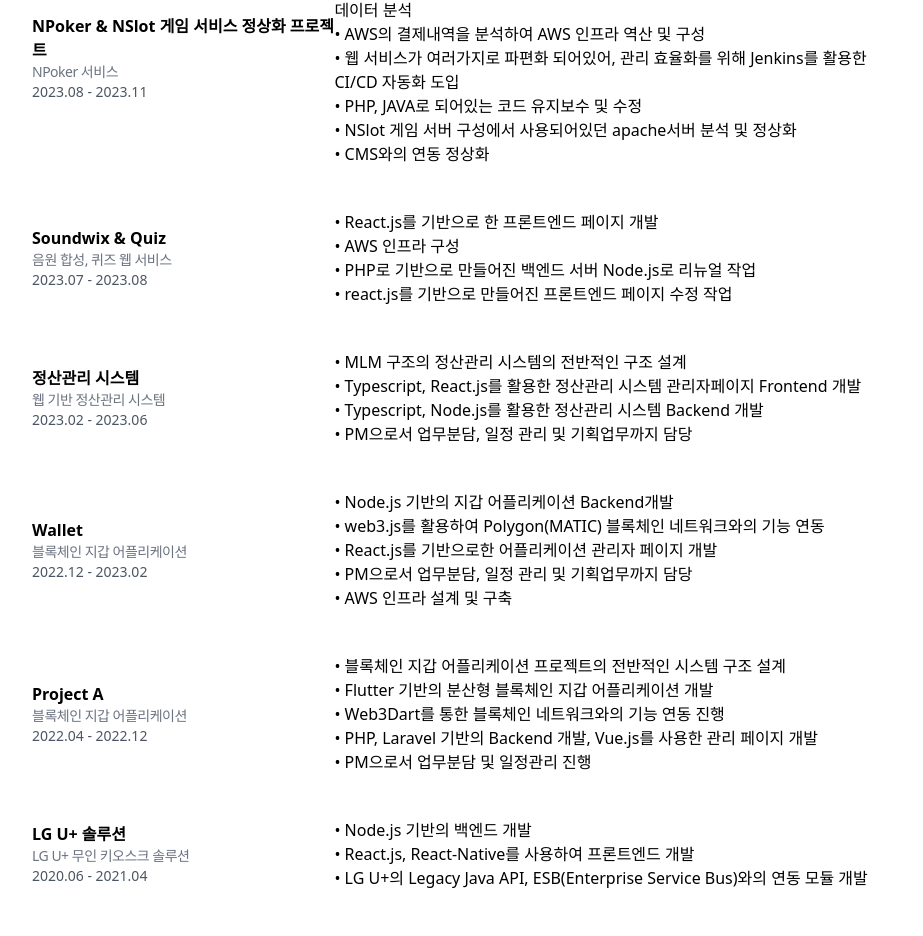
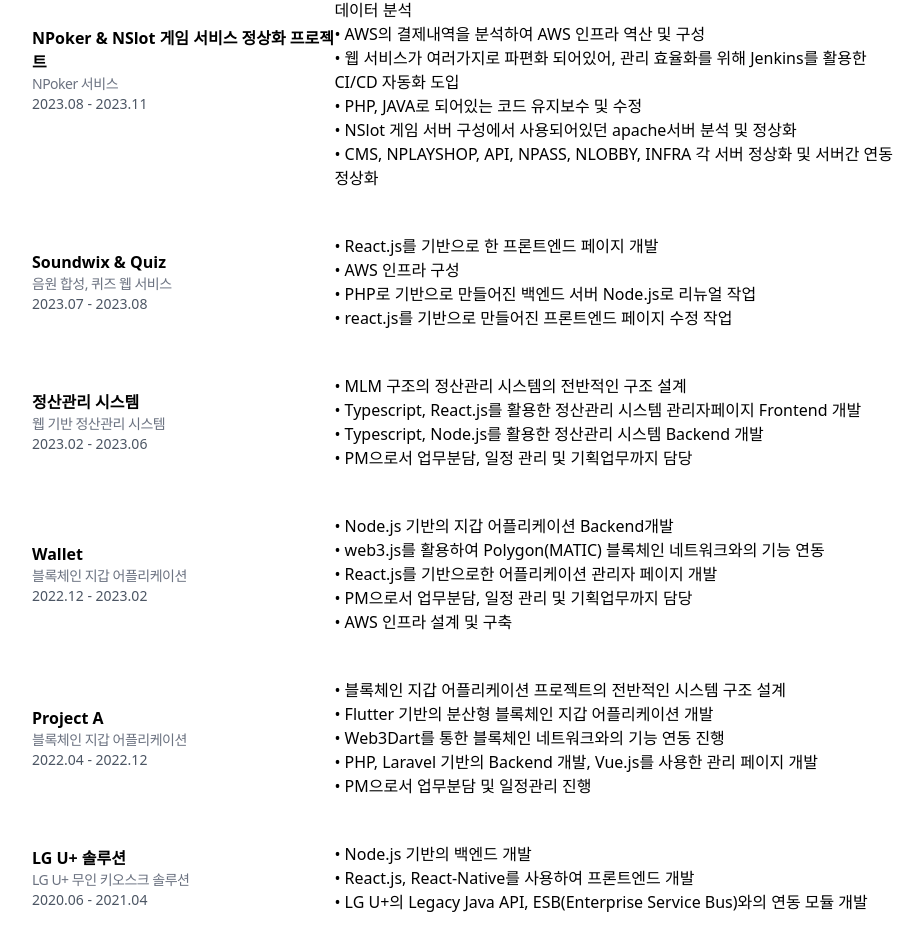
Before and after one commit to sedna99/portfolio, a React (Vite) app: page / in a window 1280 px wide. Shown: the part 3178-4114 px from the top of the page, without its empty margins (176-1099 px from the left). Built offline with nearby package versions, Linux system fonts and the light colour scheme.

Commit message:
Fix: NPoker & NSlot 게임 서비스 정상화 프로젝트부분 문구 수정

```diff
--- a/src/sections/Projects.tsx
+++ b/src/sections/Projects.tsx
@@ -68,7 +68,7 @@
       "웹 서비스가 여러가지로 파편화 되어있어, 관리 효율화를 위해 Jenkins를 활용한 CI/CD 자동화 도입",
       "PHP, JAVA로 되어있는 코드 유지보수 및 수정",
       "NSlot 게임 서버 구성에서 사용되어있던 apache서버 분석 및 정상화",
-      "CMS와의 연동 정상화",
+      "CMS, NPLAYSHOP, API, NPASS, NLOBBY, INFRA 각 서버 정상화 및 서버간 연동 정상화",
     ],
   },
   {
```
